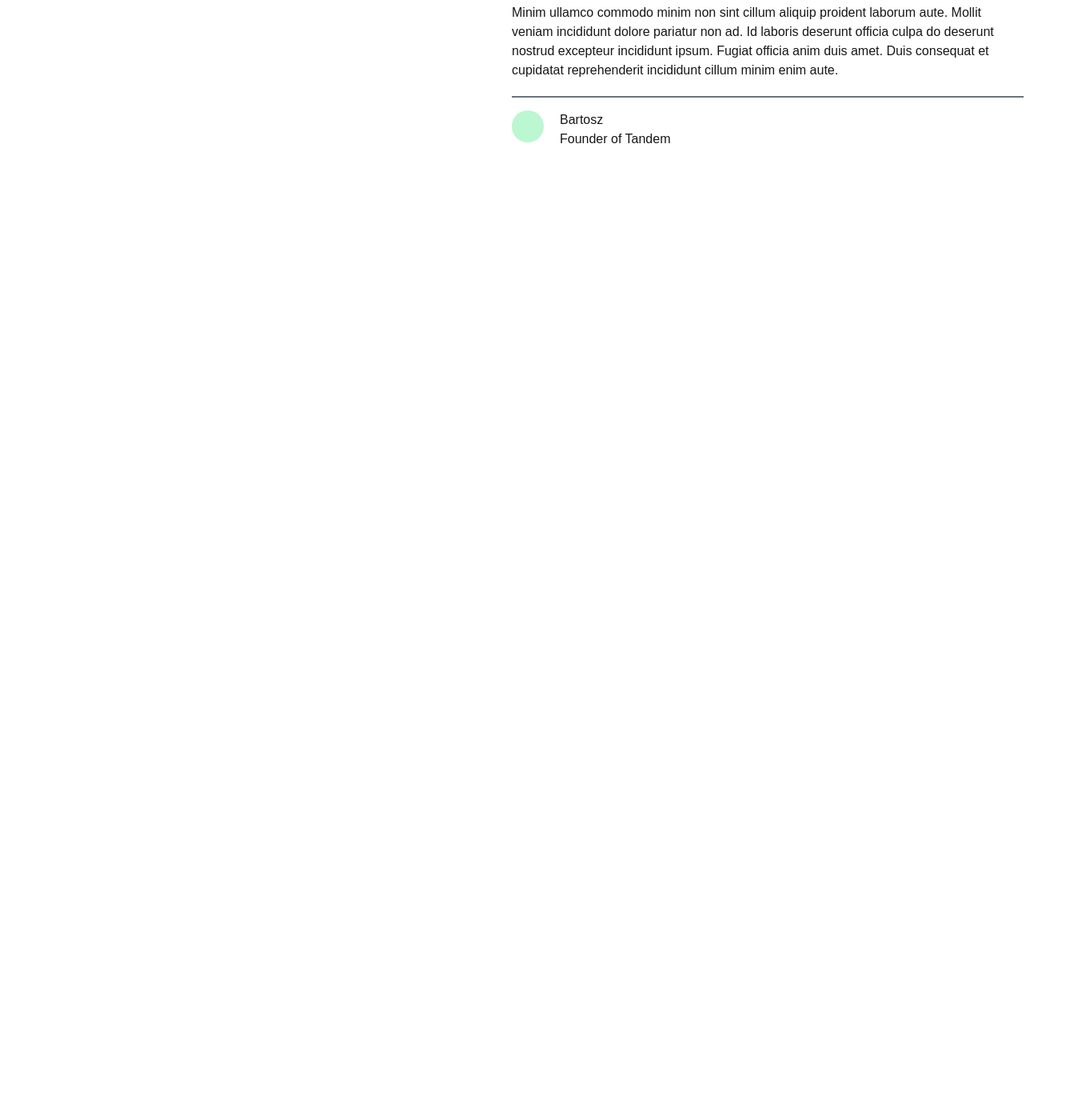
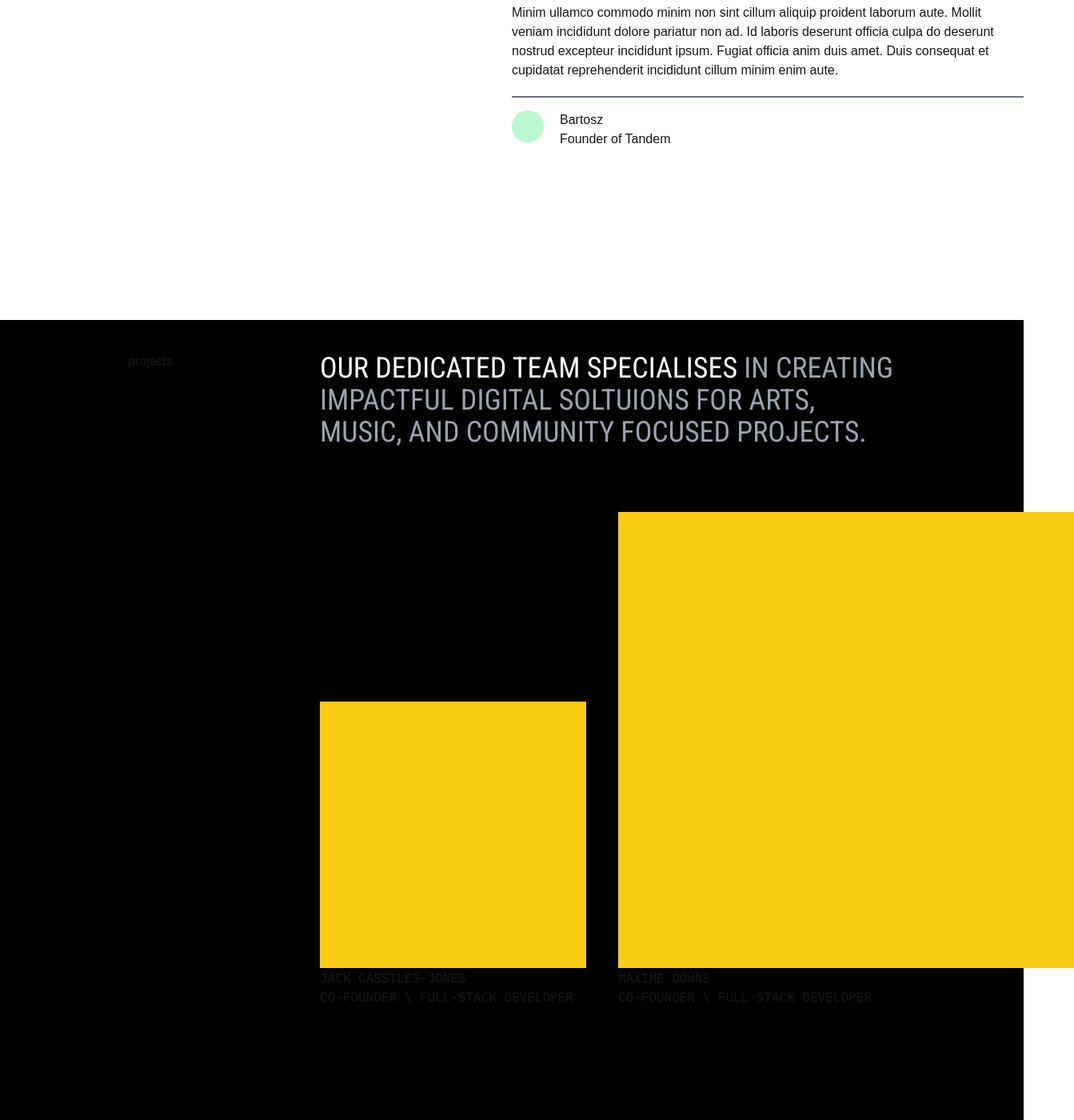
Before and after one commit to TandemCreativeDev/tandem, a Next.js app: page / in a window 1280 px wide. Shown: the part 4750-6150 px from the top of the page at 80% size, 1343 px wide, since content can reach past the window. Before the commit the page ends 5150 px from the top, so only its background shows below. Built offline with nearby package versions, Linux system fonts and the light colour scheme.

Commit message:
team section

```diff
--- a/src/app/page.tsx
+++ b/src/app/page.tsx
@@ -4,6 +4,7 @@ import Hero from "@/components/Hero";
 import ServicesSection from "@/components/Services";
 import ProjectsSection from "@/components/Projects";
 import TestimonialsSection from "@/components/Testimonials";
+import TeamSection from "@/components/Team";
 export default function HeroPage() {
   return (
     <div className="relative">
@@ -13,6 +14,7 @@ export default function HeroPage() {
       <ServicesSection />
       <ProjectsSection />
       <TestimonialsSection />
+      <TeamSection />
     </div>
   );
 }
--- /dev/null
+++ b/src/components/Team.tsx
@@ -0,0 +1,30 @@
+export default function TeamSection() {
+  return (
+    <>
+      <div className="h-[1000px] w-full bg-black  pt-10">
+        <div className="h-1/4 flex justify-between w-3/4 m-auto ">
+          <h3>projects</h3>
+          <div className="w-3/4">
+            <p className="text-4xl font-tandem-block uppercase text-gray-400 mb-20">
+              <span className="text-white">Our dedicated team specialises</span>{" "}
+              in creating impactful digital soltuions for arts, music, and
+              community focused projects.
+            </p>
+            <div className="flex gap-10 items-end font-tandem-mono uppercase">
+              <div className="flex flex-col">
+                <div className="h-[333px] w-[333px] bg-yellow-400"></div>
+                <p>Jack Casstles-Jones</p>
+                <p>Co-Founder \ Full-Stack Developer</p>
+              </div>
+              <div className="flex flex-col">
+                <div className="h-[570px] w-[570px] bg-yellow-400"></div>
+                <p>Maxime Downe</p>
+                <p>Co-Founder \ Full-Stack Developer</p>
+              </div>
+            </div>
+          </div>
+        </div>
+      </div>
+    </>
+  );
+}
```
